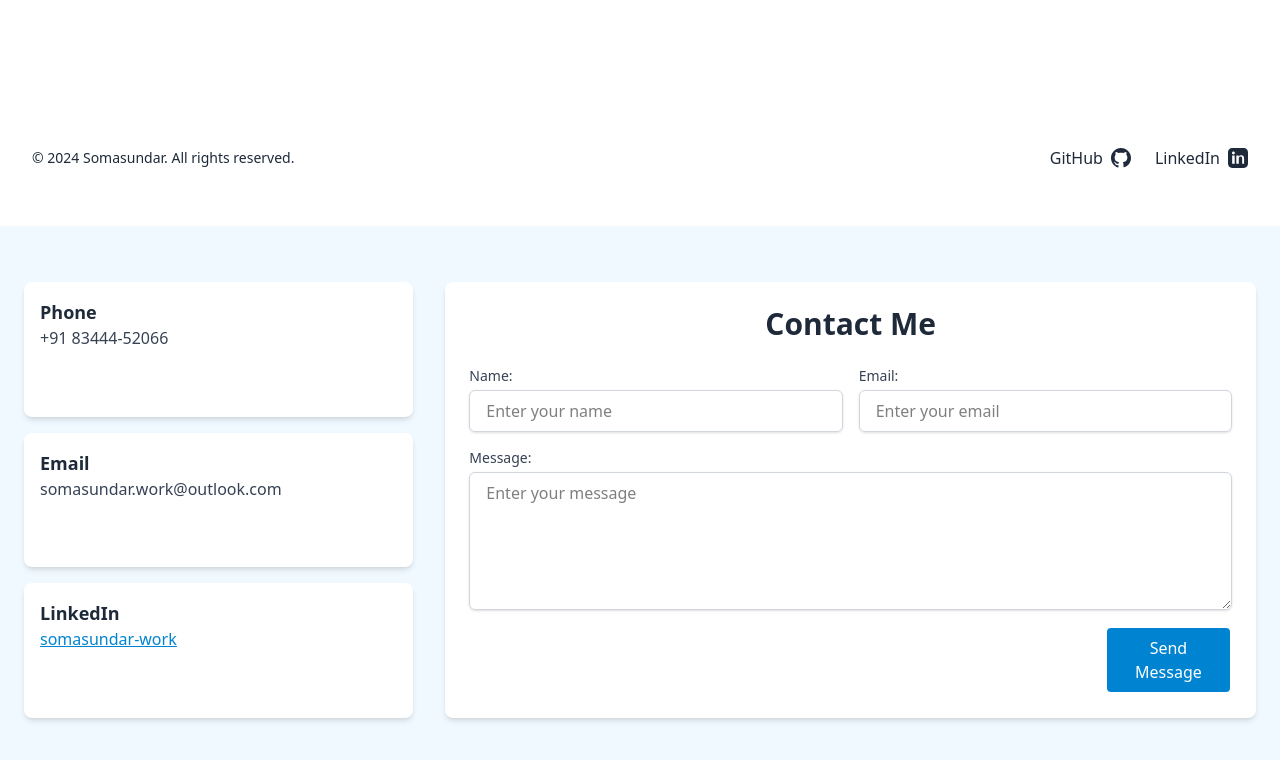
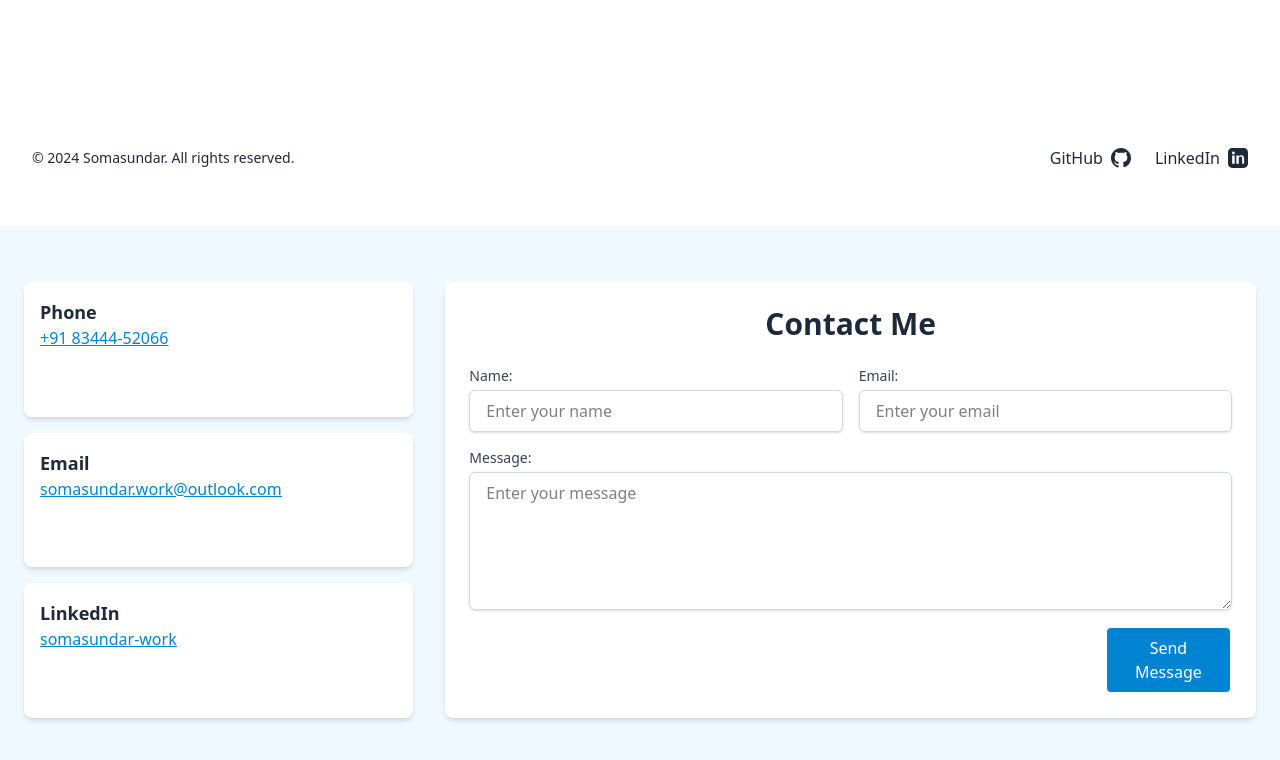
Before and after one commit to somasundar-work/somasundar-work.github.io, an Angular app: page / in a window 1280 px wide. Shown: the part 606-1366 px from the top of the page. Built offline with nearby package versions, Linux system fonts and the light colour scheme.

Commit message:
fix: update contact information with clickable links

```diff
--- a/src/app/pages/contact/contact.component.html
+++ b/src/app/pages/contact/contact.component.html
@@ -4,11 +4,15 @@
   <div class="contact-info mt-8 grid grid-cols-1 gap-4">
     <div class="info-box bg-white p-4 rounded-lg shadow-md">
       <h2 class="text-lg font-semibold text-gray-800">Phone</h2>
-      <p class="text-gray-700">+91 83444-52066</p>
+      <p class="text-sky-600 underline">
+        <a href="tel:+918344452066">+91 83444-52066</a>
+      </p>
     </div>
     <div class="info-box bg-white p-4 rounded-lg shadow-md">
       <h2 class="text-lg font-semibold text-gray-800">Email</h2>
-      <p class="text-gray-700">somasundar.work&#64;outlook.com</p>
+      <p class="text-sky-600 underline">
+        <a href="mailto:somasundar.work@outlook.com">somasundar.work&#64;outlook.com</a>
+      </p>
     </div>
     <div class="info-box bg-white p-4 rounded-lg shadow-md">
       <h2 class="text-lg font-semibold text-gray-800">LinkedIn</h2>
--- a/src/styles.css
+++ b/src/styles.css
@@ -4,3 +4,21 @@
 body {
   background-color: oklch(97.7% 0.013 236.62);
 }
+
+* {
+  scroll-behavior: smooth;
+}
+
+/* Custom scrollbar styling */
+::-webkit-scrollbar {
+  width: 4px;
+}
+
+::-webkit-scrollbar-thumb {
+  background-color: rgb(14 165 233); /* Tailwind sky-500 */
+  border-radius: 9999px;
+}
+
+::-webkit-scrollbar-thumb:hover {
+  background-color: rgb(2 132 199); /* Tailwind sky-600 */
+}
```
